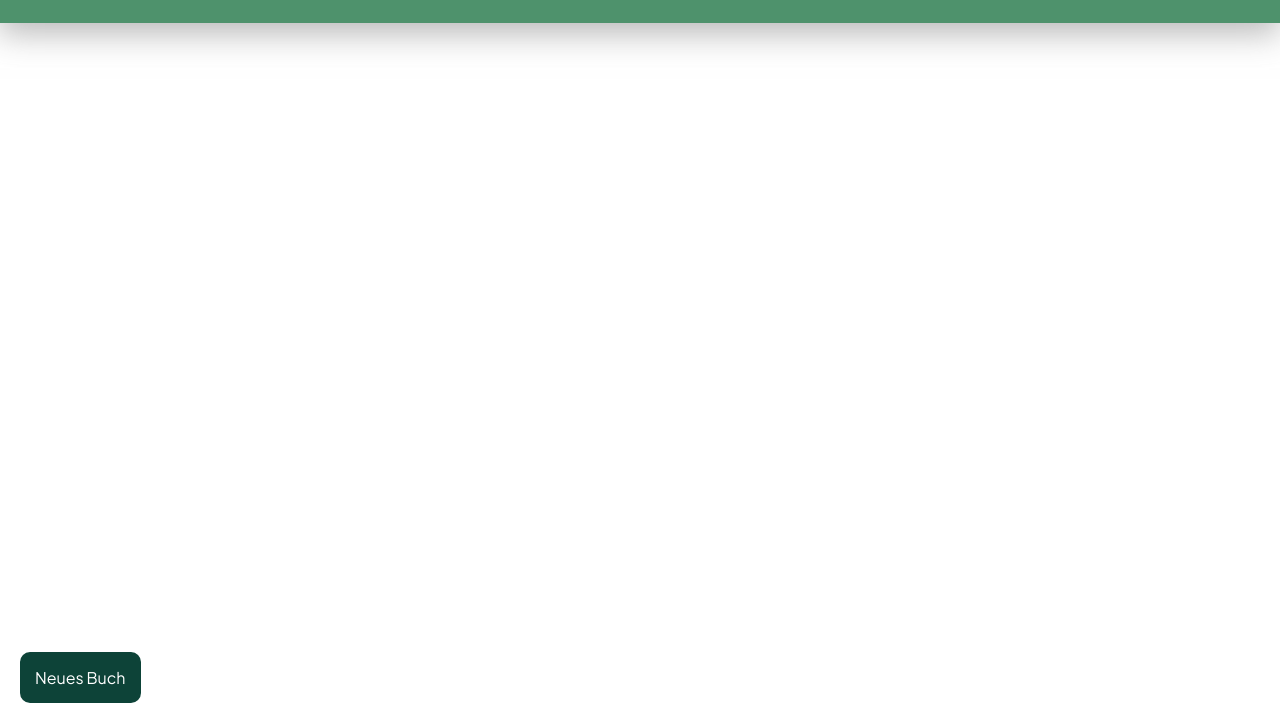
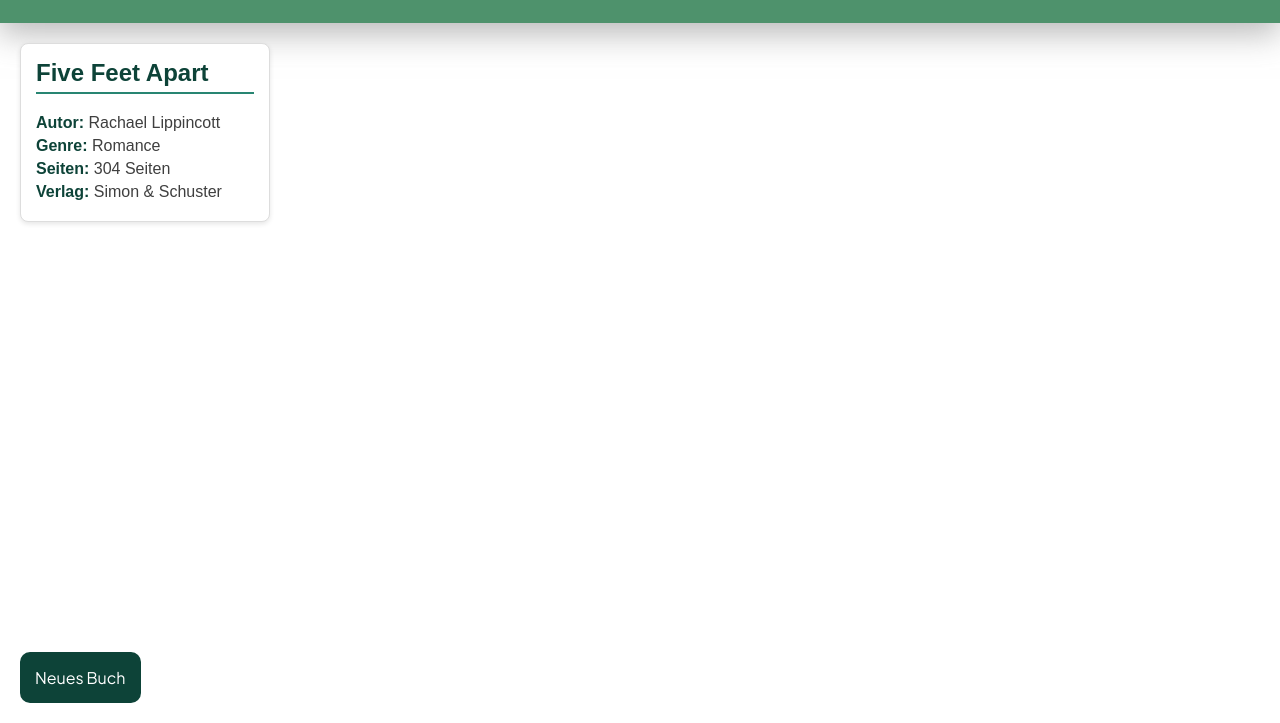
Before and after one commit to MaaaartinTH/Bibliothek_2_Semester_WG, a website: page library.html in a window 1280 px wide. Shown: the part 77-800 px from the top of the page. Drawn offline with nearby package versions, Linux system fonts and the light colour scheme; a web font is replaced by a local one.

Commit message:
Mock up book

```diff
--- a/library.html
+++ b/library.html
@@ -36,6 +36,21 @@
 
 </div>
 
+<div class="book-list">
+
+  <article class="book-card">
+    <h2 class="book-title">Five Feet Apart</h2>
+    <div class="book-details">
+      <p><strong>Autor:</strong> Rachael Lippincott</p>
+      <p><strong>Genre:</strong> Romance</p>
+      <p><strong>Seiten:</strong> 304 Seiten</p>
+      <p><strong>Verlag:</strong> Simon & Schuster</p>
+    </div>
+  </article>
+
+
+</div>
+
 <div class="add_new_book">
 
     <a href="add_new_book.html">Neues Buch</a>
--- a/style.css
+++ b/style.css
@@ -353,3 +353,40 @@
     background-color: rgb(25, 94, 80);
     border-color:  rgb(25, 94, 80);
 }
+
+
+/*Bücher einfügen*/
+
+.book-list {
+  display: flex;
+  flex-wrap: wrap;
+  gap: 20px;
+  padding: 20px;
+}
+
+.book-card {
+  background: #ffffff;
+  border: 1px solid #ddd;
+  border-radius: 8px;
+  padding: 15px;
+  width: 250px;
+  box-shadow: 0 2px 5px rgba(0,0,0,0.1);
+}
+
+.book-title {
+  margin-top: 0;
+  color: rgb(13, 67, 56);
+  font-size: 1.2;
+  border-bottom: 2px solid rgb(40, 133, 114);
+  padding-bottom: 5px;
+}
+
+.book-details p {
+  margin: 5px 0;
+  font-size: 0.9;
+  color:#3f3f3f
+}
+
+.book-details strong {
+  color: rgba(13, 67, 56);
+}
```
